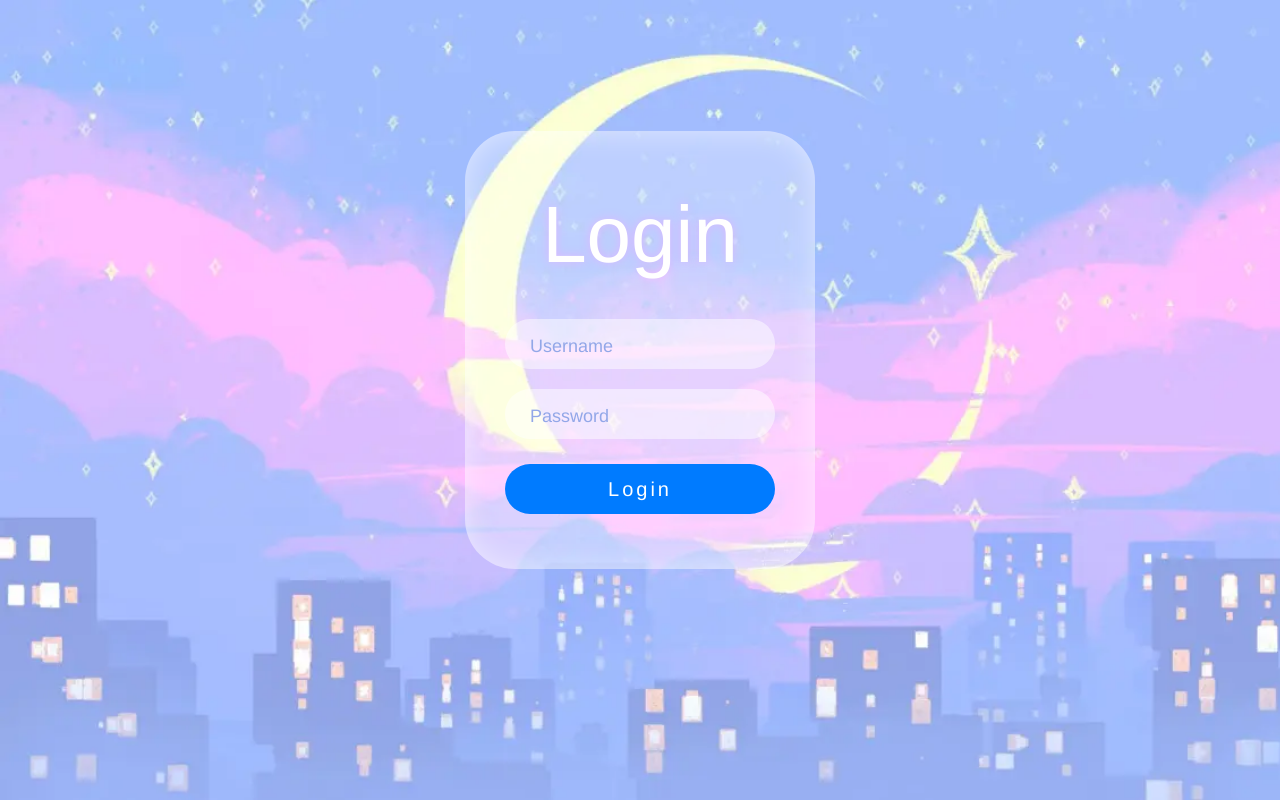
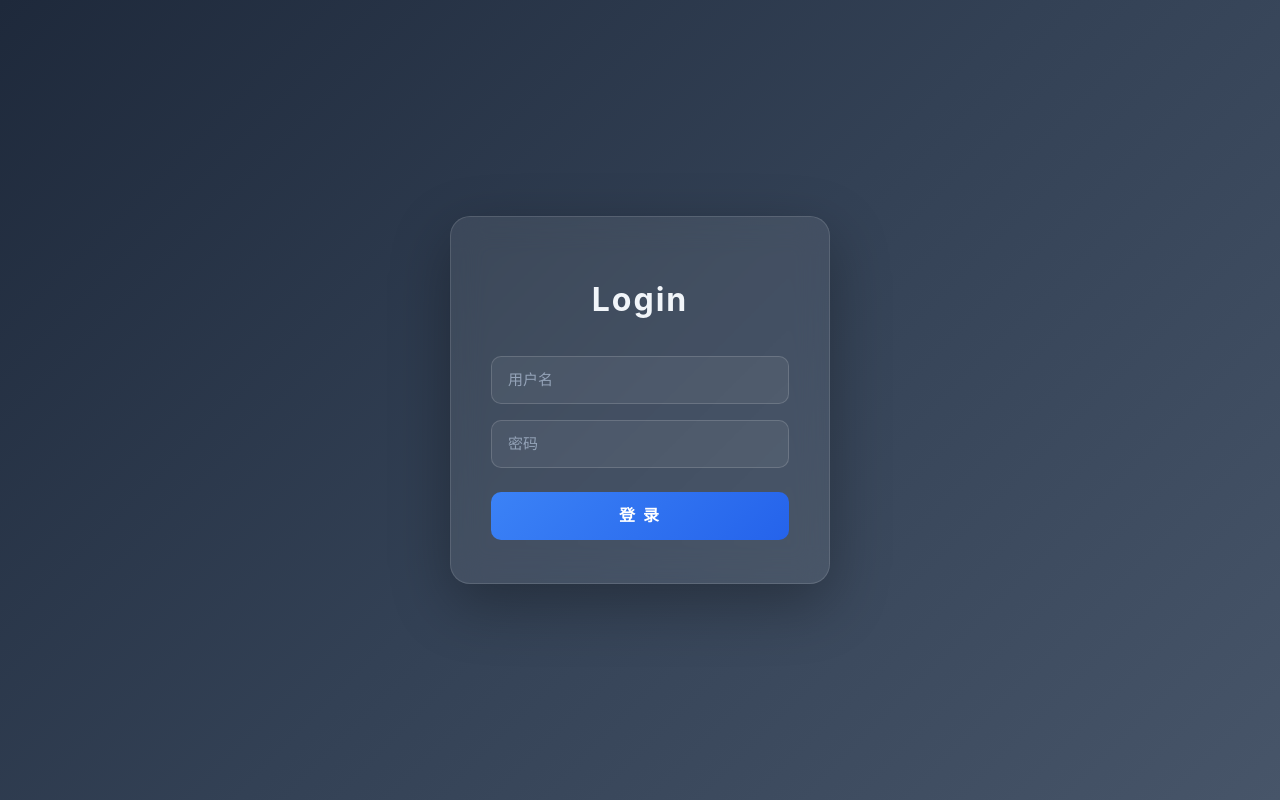
Before and after one commit to ghostla1986/py_web, a Flask app: page /login in a window 1280 px wide. Run offline with Flask 3, Linux system fonts and the light colour scheme; some libraries are stand-ins or nearby versions.

Commit message:
登录页：去除背景图，深色毛玻璃风格，优化字体

```diff
--- a/py_web01/templates/index.html
+++ b/py_web01/templates/index.html
@@ -1,5 +1,5 @@
 <!DOCTYPE html>
-<html lang="en">
+<html lang="zh-CN">
 
 <head>
     <meta charset="UTF-8">
@@ -10,7 +10,6 @@
         * {
             padding: 0;
             margin: 0;
-            transition: .3s;
         }
 
         body {
@@ -18,99 +17,89 @@
             justify-content: center;
             align-items: center;
             height: 100vh;
-            background-image:url('/static/03.JPG');
-            background-size: cover;
+            background: linear-gradient(135deg, #1e293b 0%, #334155 50%, #475569 100%);
+            font-family: -apple-system, BlinkMacSystemFont, "Segoe UI", Roboto, "Noto Sans SC", sans-serif;
         }
 
         .shell {
-            width: 350px;
-            padding: 40px;
+            width: 380px;
+            padding: 45px 40px 35px;
             display: flex;
             align-items: center;
             flex-direction: column;
-            background-color: #ffffff49;
-            border-radius: 50px;
-            box-shadow: 0 0 30px rgba(255, 255, 255, 0.5) inset;
-            transform: translateY(-50px);
+            background: rgba(255, 255, 255, 0.08);
+            backdrop-filter: blur(16px);
+            -webkit-backdrop-filter: blur(16px);
+            border-radius: 20px;
+            border: 1px solid rgba(255, 255, 255, 0.12);
+            box-shadow: 0 20px 60px rgba(0, 0, 0, 0.3);
         }
 
         .title {
-            font-size: 80px;
+            font-size: 32px;
+            font-weight: 700;
             margin-bottom: 30px;
-            color: #fff;
-            text-shadow: 0 0 10px #ff9dff80;
+            color: #f1f5f9;
+            letter-spacing: 2px;
         }
 
         input[type="text"],
         input[type="password"] {
             width: 100%;
-            height: 50px;
-            margin: 10px 0;
+            height: 48px;
+            margin: 8px 0;
             box-sizing: border-box;
-            color: rgb(0, 0, 0);
-            border: 5px solid transparent;
-            background: rgba(255, 255, 255, .5);
-            border-radius: 100px;
-            padding: 5px 20px 0 20px;
-            transition: 0.3s;
-            font-size: 18px;
-            outline: none
+            color: #e2e8f0;
+            border: 1px solid rgba(255, 255, 255, 0.15);
+            background: rgba(255, 255, 255, 0.06);
+            border-radius: 10px;
+            padding: 0 16px;
+            font-size: 15px;
+            outline: none;
+            transition: border-color 0.2s, background 0.2s;
         }
 
-            input[type="text"]:hover,
-            input[type="password"]:hover {
-                background: rgba(255, 255, 255, 0);
-                border: 5px solid #ffffff;
-            }
+        input[type="text"]:focus,
+        input[type="password"]:focus {
+            border-color: #60a5fa;
+            background: rgba(255, 255, 255, 0.1);
+        }
+
+        input[type="text"]::placeholder,
+        input[type="password"]::placeholder {
+            color: #94a3b8;
+        }
 
         input[type="submit"] {
             width: 100%;
-            height: 50px;
-            padding: 10px;
-            margin: 15px 0;
-            border-radius: 100px;
+            height: 48px;
+            padding: 0;
+            margin: 16px 0 8px;
+            border-radius: 10px;
             border: none;
-            background-color: #007bff;
+            background: linear-gradient(135deg, #3b82f6, #2563eb);
             color: #fff;
             cursor: pointer;
-            font-size: 20px;
-            letter-spacing: 3px;
+            font-size: 16px;
+            font-weight: 600;
+            letter-spacing: 2px;
+            transition: opacity 0.2s;
         }
 
-        input::placeholder {
-            color: #92A7E8;
+        input[type="submit"]:hover {
+            opacity: 0.9;
         }
 
-        .footer {
-            display: flex;
-            justify-content: space-between;
-            align-items: center;
-            width: 100%;
-            margin-top: 20px;
+        input[type="submit"]:active {
+            transform: scale(0.98);
         }
 
-        .Remember {
-            opacity: 1;
-            display: flex;
-            justify-content: center;
-            align-items: center;
-            font-size: 18px;
-            color: #7597ff;
-        }
-
-        input[type="checkbox"] {
+        .error-msg {
+            color: #f87171;
+            font-size: 14px;
+            margin-top: 4px;
             display: block;
-            width: 25px;
-            height: 25px;
-            margin-right: 10px;
-            background-color: #007bff;
-        }
-
-        #Password {
-            border: none;
-            background-color: #ffffff00;
-            color: #7597ff;
-            font-size: 18px;
+            text-align: center;
         }
     </style>
 </head>
@@ -118,14 +107,16 @@
 <body>
     <div class="shell">
         <h2 class="title">Login</h2>
-        <form method="post" action="/login">
-            <input type="text" id="user" name="user" placeholder="Username">
-            <input type="password" id="pwd" name="pwd" placeholder="Password">
-            <input type="submit" value="Login" id="loginBtn">
-            <span style="color:red;">{{error}}</span>
-            <script src="/static/jquery-4.0.0.min.js"></script>
-            <script src="/static/js/bootstrap.js"></script>
+        <form method="post" action="/login" style="width:100%;">
+            <input type="text" id="user" name="user" placeholder="用户名">
+            <input type="password" id="pwd" name="pwd" placeholder="密码">
+            <input type="submit" value="登 录" id="loginBtn">
+            {% if error %}
+            <span class="error-msg">{{ error }}</span>
+            {% endif %}
         </form>
     </div>
+    <script src="/static/jquery-4.0.0.min.js"></script>
+    <script src="/static/js/bootstrap.js"></script>
 </body>
 </html>
```
